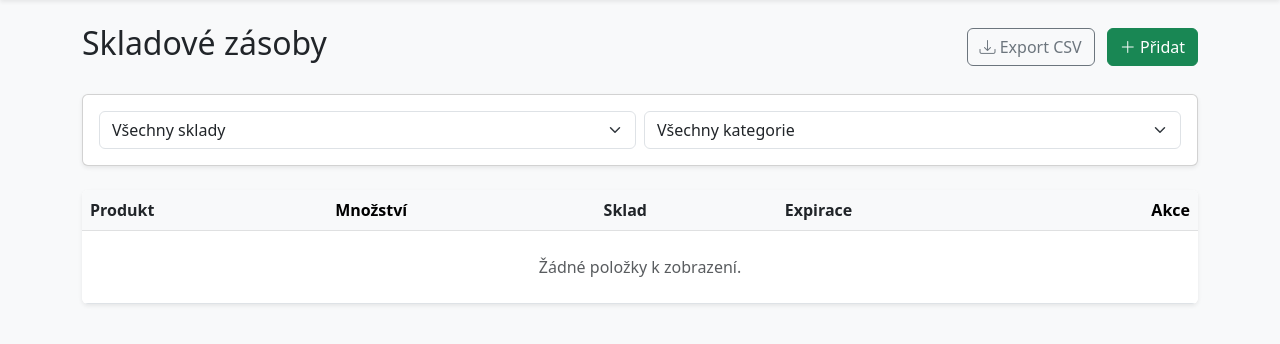
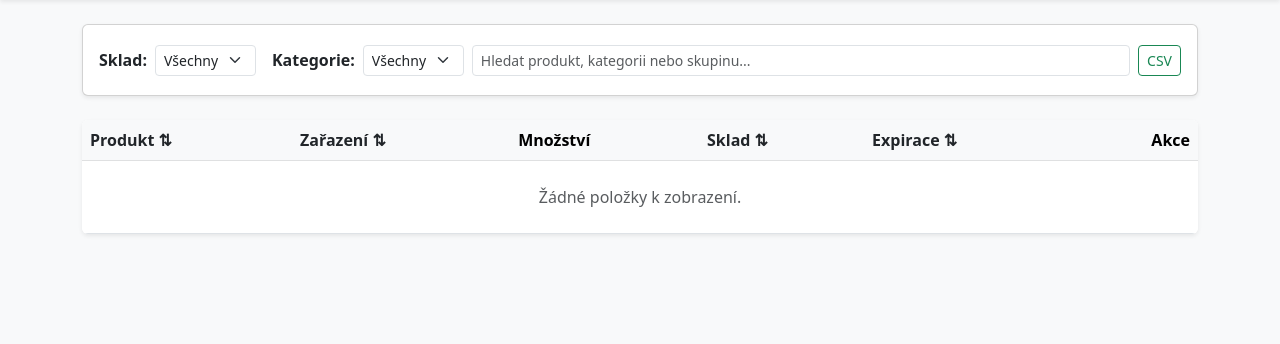
Before and after one commit to lmalar/sklad-potravin, a Flask app: page / in a window 1280 px wide. Shown: the part 56-400 px from the top of the page. Run offline with Flask 3, Linux system fonts and the light colour scheme; data that the repository does not hold is empty.

Commit message:
Update index.html

```diff
--- a/templates/index.html
+++ b/templates/index.html
@@ -1,41 +1,52 @@
 {% extends "base.html" %}
 {% block content %}
-<div class="d-flex justify-content-between align-items-center mb-4">
-    <h2>Skladové zásoby</h2>
-    <div>
-        <a href="{{ url_for('export_csv') }}" class="btn btn-outline-secondary me-2"><i class="bi bi-download"></i> Export CSV</a>
-        <a href="{{ url_for('add') }}" class="btn btn-success"><i class="bi bi-plus-lg"></i> Přidat</a>
-    </div>
-</div>
-
 <div class="card shadow-sm mb-4">
     <div class="card-body">
-        <form method="GET" action="{{ url_for('index') }}" class="d-flex gap-2">
-            <select name="location" class="form-select" onchange="this.form.submit()">
-                <option value="">Všechny sklady</option>
+        <form method="GET" action="{{ url_for('index') }}" class="row g-2 align-items-center">
+            <div class="col-auto">
+                <label class="col-form-label fw-bold">Sklad:</label>
+            </div>
+            <div class="col-auto">
+                <select name="location" class="form-select form-select-sm" onchange="this.form.submit()">
+                    <option value="">Všechny</option>
                     {% for loc in locations %}
                     <option value="{{ loc }}" {% if loc == selected_loc %}selected{% endif %}>{{ loc }}</option>
                     {% endfor %}
                 </select>
+            </div>
 
-            <select name="category" class="form-select" onchange="this.form.submit()">
-                <option value="">Všechny kategorie</option>
+            <div class="col-auto ms-2">
+                <label class="col-form-label fw-bold">Kategorie:</label>
+            </div>
+            <div class="col-auto">
+                <select name="category" class="form-select form-select-sm" onchange="this.form.submit()">
+                    <option value="">Všechny</option>
                     {% for cat in categories %}
                     <option value="{{ cat }}" {% if cat == selected_cat %}selected{% endif %}>{{ cat }}</option>
                     {% endfor %}
                 </select>
+            </div>
+
+            <div class="col">
+                <input type="text" id="searchInput" class="form-control form-control-sm" placeholder="Hledat produkt, kategorii nebo skupinu...">
+            </div>
+
+            <div class="col-auto">
+                <a href="{{ url_for('export_csv') }}" class="btn btn-outline-success btn-sm">CSV</a>
+            </div>
         </form>
     </div>
 </div>
 
 <div class="table-responsive bg-white rounded shadow-sm">
-    <table class="table table-hover align-middle mb-0">
+    <table class="table table-hover align-middle mb-0" id="inventoryTable">
         <thead class="table-light">
             <tr>
-                <th><a href="{{ url_for('index', sort='name', location=selected_loc, category=selected_cat) }}" class="text-decoration-none text-dark">Produkt</a></th>
+                <th><a href="{{ url_for('index', sort='name', location=selected_loc, category=selected_cat) }}" class="text-decoration-none text-dark">Produkt ⇅</a></th>
+                <th><a href="{{ url_for('index', sort='category', location=selected_loc, category=selected_cat) }}" class="text-decoration-none text-dark">Zařazení ⇅</a></th>
                 <th>Množství</th>
-                <th><a href="{{ url_for('index', sort='location', location=selected_loc, category=selected_cat) }}" class="text-decoration-none text-dark">Sklad</a></th>
-                <th><a href="{{ url_for('index', sort='expiration', location=selected_loc, category=selected_cat) }}" class="text-decoration-none text-dark">Expirace</a></th>
+                <th><a href="{{ url_for('index', sort='location', location=selected_loc, category=selected_cat) }}" class="text-decoration-none text-dark">Sklad ⇅</a></th>
+                <th><a href="{{ url_for('index', sort='expiration', location=selected_loc, category=selected_cat) }}" class="text-decoration-none text-dark">Expirace ⇅</a></th>
                 <th class="text-end">Akce</th>
             </tr>
         </thead>
@@ -45,33 +56,40 @@
                 <td>
                     <strong>{{ item.name }}</strong>
                     <br>
-                    <small class="text-muted">{{ item.category }} {% if item.group_name %} - {{ item.group_name }}{% endif %}</small>
-                    <br>
-                    <small class="text-muted">{{ item.barcode }}</small>
+                    <small class="text-muted">{{ item.barcode or '' }}</small>
+                </td>
+                <td>
+                    <span class="badge bg-info text-dark">{{ item.category }}</span>
+                    {% if item.group_name %}
+                    <span class="badge bg-light text-secondary border">{{ item.group_name }}</span>
+                    {% endif %}
                 </td>
                 <td>
                     <div class="d-flex align-items-center">
                         <form method="POST" action="{{ url_for('update_count', id=item.id, action='decrease') }}" class="m-0">
                             <button type="submit" class="btn btn-sm btn-outline-secondary px-2 py-0">-</button>
                         </form>
-                        <span class="mx-2 fw-bold">{{ item.count }} {{ item.unit }}</span>
+                        <span class="mx-2 fw-bold">{{ item.count }}x</span>
                         <form method="POST" action="{{ url_for('update_count', id=item.id, action='increase') }}" class="m-0">
                             <button type="submit" class="btn btn-sm btn-outline-secondary px-2 py-0">+</button>
                         </form>
-                        {% if item.package_size %}
-                        <small class="text-muted ms-2">({{ format_size(item.package_size) }}{{ item.unit }})</small>
-                        {% endif %}
+                        <span class="text-muted ms-2">
+                            {% if item.package_size %}{{ format_size(item.package_size) }} {% endif %}{{ item.unit }}
+                        </span>
                     </div>
                 </td>
-                <td>{{ item.location }}</td>
+                <td><span class="badge bg-secondary">{{ item.location }}</span></td>
                 <td>{{ item.expiration.strftime('%m/%Y') if item.expiration else '-' }}</td>
-                <td class="text-end">
-                    <a href="{{ url_for('edit', id=item.id) }}" class="btn btn-sm btn-primary"><i class="bi bi-pencil"></i></a>
+                <td class="text-end text-nowrap">
+                    <a href="{{ url_for('edit', id=item.id) }}" class="btn btn-sm btn-outline-primary">✏️</a>
+                    <form method="POST" action="{{ url_for('delete', id=item.id) }}" class="d-inline m-0" onsubmit="return confirm('Smazat položku {{ item.name }}?');">
+                        <button type="submit" class="btn btn-sm btn-outline-danger">🗑️</button>
+                    </form>
                 </td>
             </tr>
             {% else %}
             <tr>
-                <td colspan="5" class="text-center py-4 text-muted">Žádné položky k zobrazení.</td>
+                <td colspan="6" class="text-center py-4 text-muted">Žádné položky k zobrazení.</td>
             </tr>
             {% endfor %}
         </tbody>
@@ -82,8 +100,19 @@
 <div class="mt-4 text-end">
     <form method="POST" action="{{ url_for('delete_location') }}" onsubmit="return confirm('Opravdu chcete smazat celý sklad {{ selected_loc }} a všechny položky v něm?');">
         <input type="hidden" name="location" value="{{ selected_loc }}">
-        <button type="submit" class="btn btn-outline-danger btn-sm"><i class="bi bi-trash"></i> Smazat sklad "{{ selected_loc }}"</button>
+        <button type="submit" class="btn btn-outline-danger btn-sm">Smazat sklad "{{ selected_loc }}"</button>
     </form>
 </div>
 {% endif %}
+
+<script>
+document.getElementById('searchInput').addEventListener('keyup', function() {
+    let filter = this.value.toLowerCase();
+    let rows = document.querySelectorAll('#inventoryTable tbody tr');
+    rows.forEach(row => {
+        let text = row.innerText.toLowerCase();
+        row.style.display = text.includes(filter) ? '' : 'none';
+    });
+});
+</script>
 {% endblock %}
```
Lines whose indentation alone changed are shown as unchanged.
